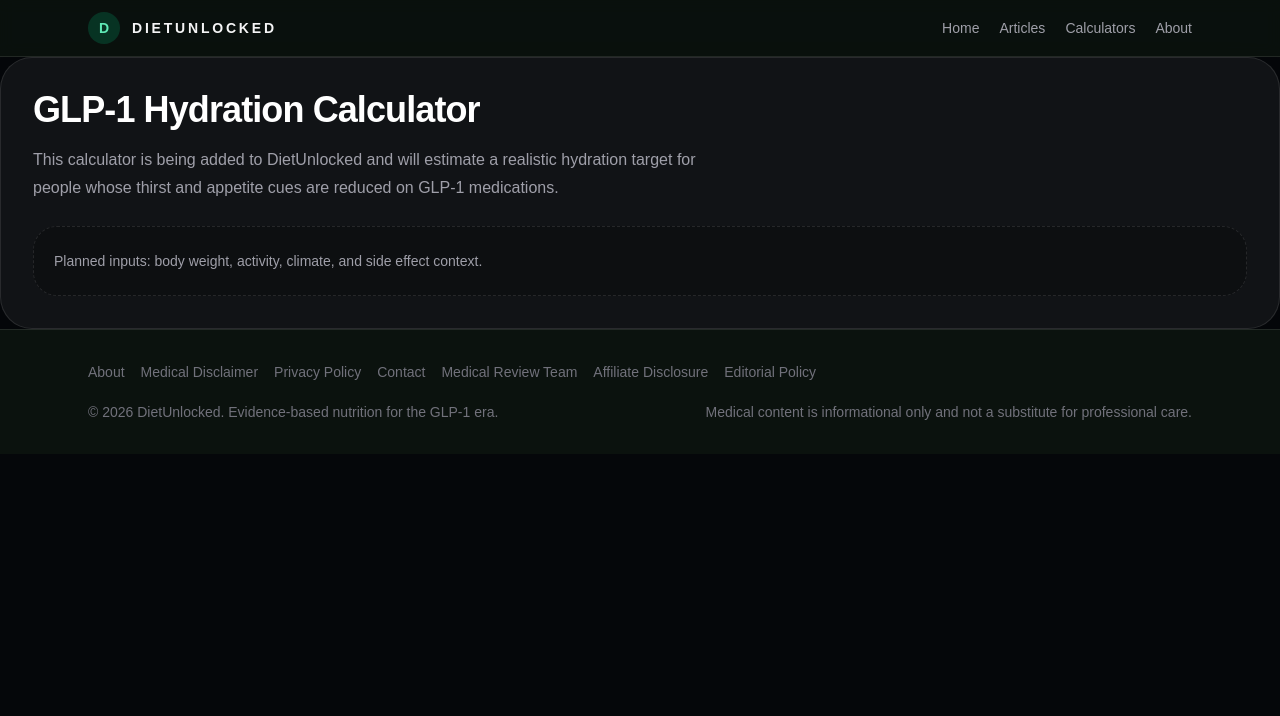
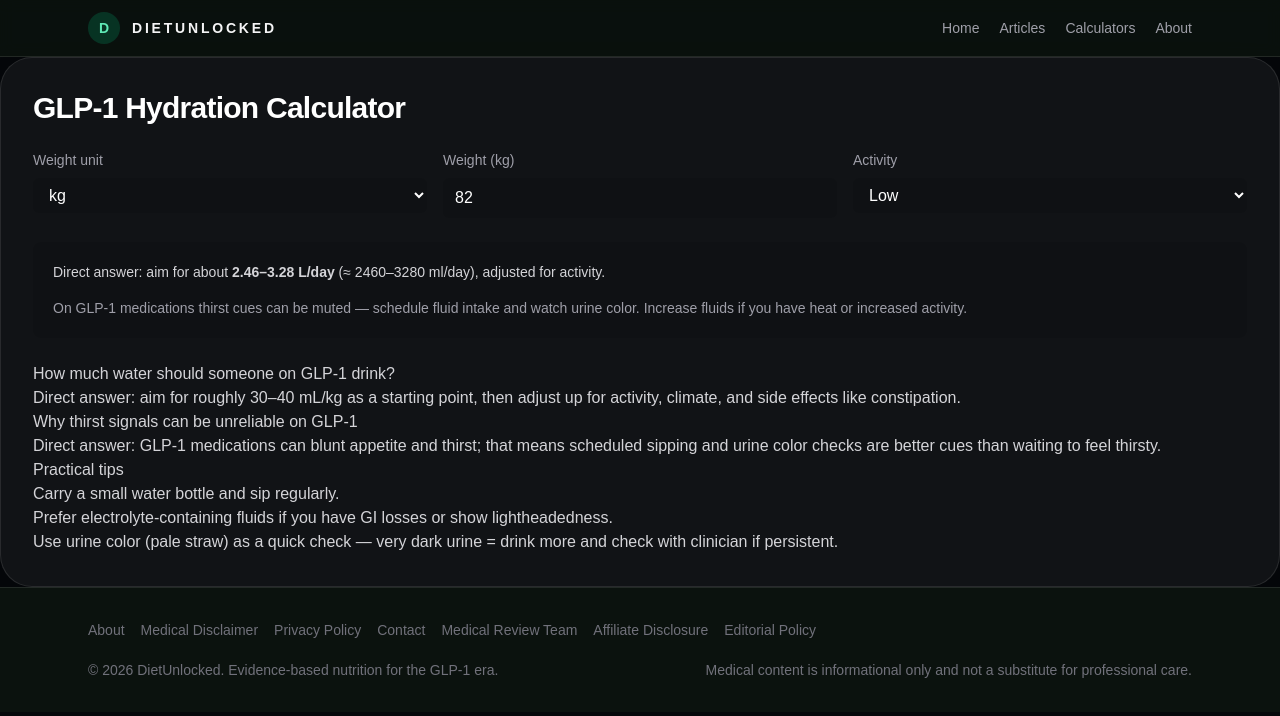
Before and after one commit to manunlockedx-creator/dietunlocked-next, a Next.js app: page /calculators/glp1-hydration-calculator in a window 1280 px wide. Shown: the top 716 px of the page. Built offline with nearby package versions, Linux system fonts and the light colour scheme; no server answers.

Commit message:
feat: add GLP-1 Hydration Calculator + article

```diff
--- a/src/components/glp1-hydration-calculator.tsx
+++ b/src/components/glp1-hydration-calculator.tsx
@@ -1,12 +1,71 @@
+"use client";
+
+import { useState } from "react";
+
 export function Glp1HydrationCalculator() {
+  const [unit, setUnit] = useState("kg");
+  const [weight, setWeight] = useState(82);
+  const [activity, setActivity] = useState("low");
+
+  const weightKg = unit === "kg" ? weight : weight * 0.45359237;
+
+  // baseline: 30-40 ml per kg, adjust for activity
+  const baseLow = 30;
+  const baseHigh = 40;
+  const activityAdj = activity === "low" ? 1 : activity === "moderate" ? 1.1 : 1.25;
+
+  const lowMl = Math.round(weightKg * baseLow * activityAdj);
+  const highMl = Math.round(weightKg * baseHigh * activityAdj);
+
+  const lowL = (lowMl / 1000).toFixed(2);
+  const highL = (highMl / 1000).toFixed(2);
+
   return (
     <section className="rounded-[2rem] border border-white/10 bg-white/5 p-8 shadow-2xl shadow-black/20">
-      <h1 className="text-4xl font-semibold tracking-tight text-white">GLP-1 Hydration Calculator</h1>
-      <p className="mt-4 max-w-2xl text-base leading-7 text-zinc-400">
-        This calculator is being added to DietUnlocked and will estimate a realistic hydration target for people whose thirst and appetite cues are reduced on GLP-1 medications.
-      </p>
-      <div className="mt-6 rounded-[1.5rem] border border-dashed border-white/10 bg-black/20 p-5 text-sm leading-7 text-zinc-400">
-        Planned inputs: body weight, activity, climate, and side effect context.
+      <h1 className="text-3xl font-semibold tracking-tight text-white">GLP-1 Hydration Calculator</h1>
+
+      <div className="mt-6 grid gap-4 sm:grid-cols-3">
+        <label className="flex flex-col">
+          <span className="text-sm text-zinc-400">Weight unit</span>
+          <select value={unit} onChange={(e) => setUnit(e.target.value)} className="mt-2 rounded-md bg-black/10 px-3 py-2 text-white">
+            <option value="kg">kg</option>
+            <option value="lb">lb</option>
+          </select>
+        </label>
+
+        <label className="flex flex-col">
+          <span className="text-sm text-zinc-400">Weight ({unit})</span>
+          <input type="number" value={weight} onChange={(e) => setWeight(Number(e.target.value))} className="mt-2 rounded-md bg-black/10 px-3 py-2 text-white" />
+        </label>
+
+        <label className="flex flex-col">
+          <span className="text-sm text-zinc-400">Activity</span>
+          <select value={activity} onChange={(e) => setActivity(e.target.value)} className="mt-2 rounded-md bg-black/10 px-3 py-2 text-white">
+            <option value="low">Low</option>
+            <option value="moderate">Moderate</option>
+            <option value="high">High</option>
+          </select>
+        </label>
+      </div>
+
+      <div className="mt-6 rounded-lg bg-black/10 p-5">
+        <p className="text-sm text-zinc-300">Direct answer: aim for about <strong>{lowL}–{highL} L/day</strong> (≈ {lowMl}–{highMl} ml/day), adjusted for activity.</p>
+        <div className="mt-4 text-sm text-zinc-400">On GLP-1 medications thirst cues can be muted — schedule fluid intake and watch urine color. Increase fluids if you have heat or increased activity.</div>
+      </div>
+
+      <div className="mt-6 prose max-w-none text-zinc-300">
+        <h2>How much water should someone on GLP-1 drink?</h2>
+        <p>Direct answer: aim for roughly 30–40 mL/kg as a starting point, then adjust up for activity, climate, and side effects like constipation.</p>
+
+        <h2>Why thirst signals can be unreliable on GLP-1</h2>
+        <p>Direct answer: GLP-1 medications can blunt appetite and thirst; that means scheduled sipping and urine color checks are better cues than waiting to feel thirsty.</p>
+
+        <h2>Practical tips</h2>
+        <ul>
+          <li>Carry a small water bottle and sip regularly.</li>
+          <li>Prefer electrolyte-containing fluids if you have GI losses or show lightheadedness.</li>
+          <li>Use urine color (pale straw) as a quick check — very dark urine = drink more and check with clinician if persistent.</li>
+        </ul>
       </div>
     </section>
   );
```
